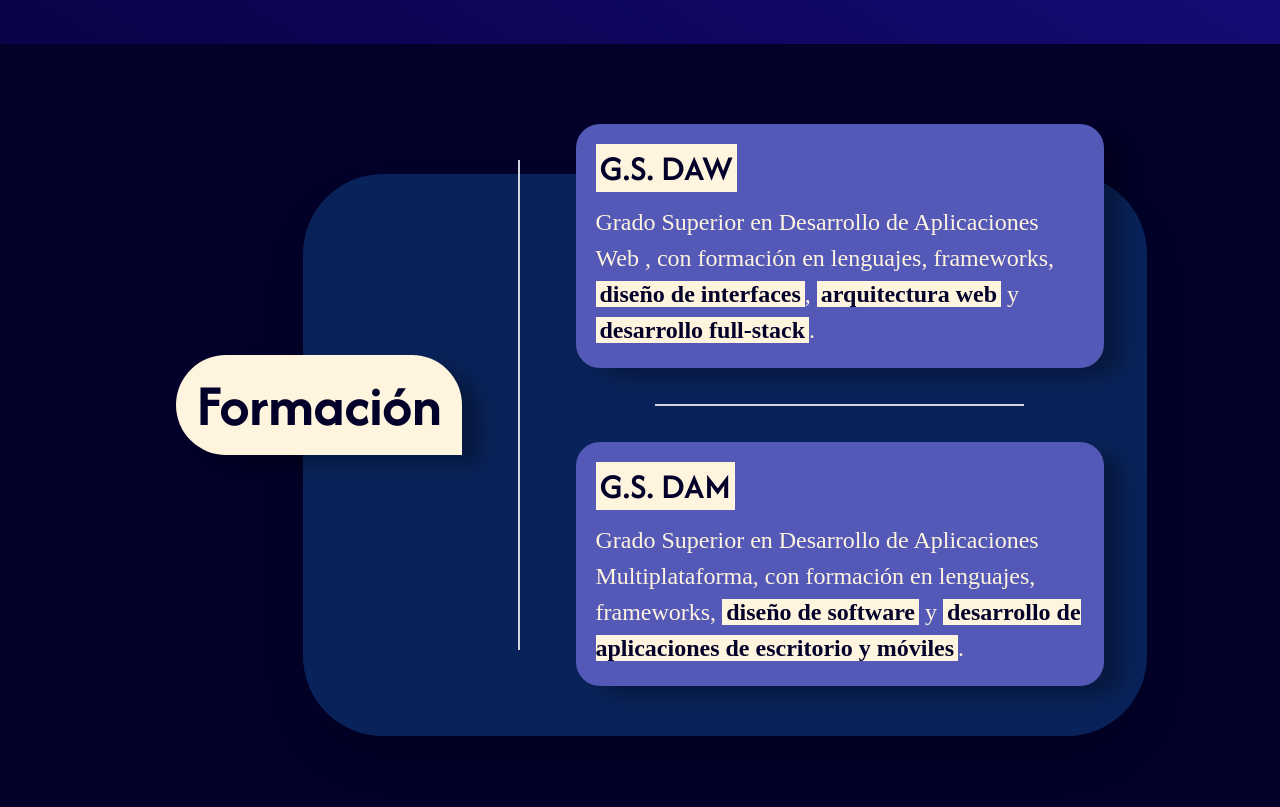
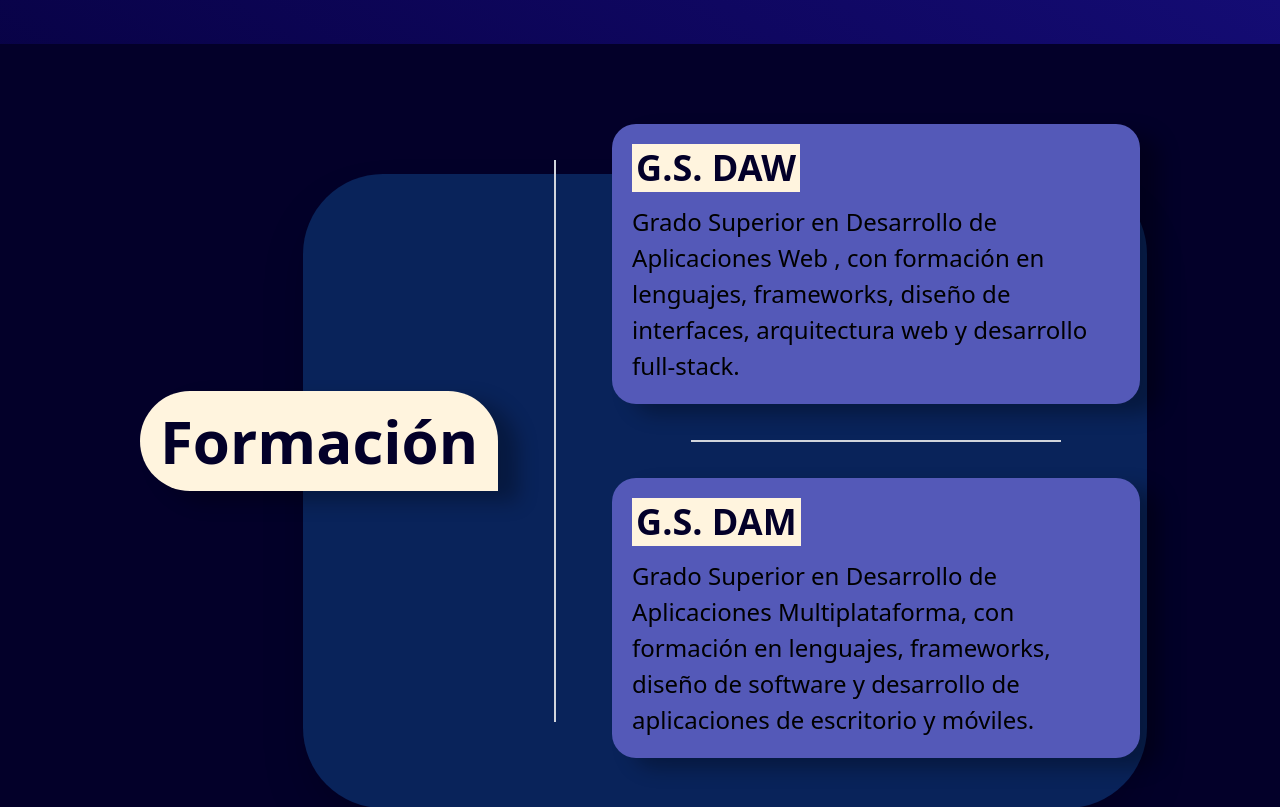
Before and after one commit to DanielMar82/Portafolio-DMR-React, a React (Vite) app: page / in a window 1280 px wide. Shown: the part 940-1747 px from the top of the page. Built offline with nearby package versions, Linux system fonts and the light colour scheme; a web font is replaced by a local one.

Commit message:
seguimos con pruebas

```diff
--- a/index.html
+++ b/index.html
@@ -3,8 +3,8 @@
   <head>
     <meta charset="UTF-8" />
     <!-- TODO: EN MOVIL MODO OSCURO SE SIGUE VIENDO MAL -->
-    <meta name="color-scheme" content="dark" />
-    <meta name="supported-color-schemes" content="dark" />
+    <meta name="color-scheme" content="light" />
+    <meta name="supported-color-schemes" content="light" />
 
     <link rel="icon" type="image" href="/logoPortfolio.png" />
     <meta name="viewport" />
--- a/src/components/Cursor/Cursor.tsx
+++ b/src/components/Cursor/Cursor.tsx
@@ -2,7 +2,6 @@ import { useEffect, useState } from "react";
 
 import "./Cursor.css";
 
-// TODO: CHECKEAR QUE EL CURSOR NO APARECE EN MOVIL
 // Componente cursor que se mueve con el cursor del ordenador
 
 const useHasHover = () => {
--- a/src/index.css
+++ b/src/index.css
@@ -1,5 +1,5 @@
 @import "tailwindcss";
-
+@media (prefers-color-scheme: dark) {
   #root {
     font-family: system-ui, Avenir, Helvetica, Arial, sans-serif;
     line-height: 1.5;
@@ -8,7 +8,7 @@
     height: 100%;
     margin: 0;
 
-  color-scheme: dark !important;
+    color-scheme: light !important;
     color: rgb(255, 244, 222);
     background-color: #fff4de;
 
@@ -20,16 +20,16 @@
     display: flex;
     flex-direction: column;
     justify-content: space-between;
-  /*TODO: TERMINADO cursor: none; */
+    cursor: none;
   }
 
   html {
-  color-scheme: dark !important;
+    color-scheme: light !important;
     background-color: #fff4de;
   }
 
   body {
-  color-scheme: dark !important;
+    color-scheme: light !important;
     background-color: #fff4de;
     margin: 0;
   }
@@ -100,3 +100,4 @@ p {
   .spanhighlight {
     @apply bg-[#fff4de] text-[#030029] font-bold px-1;
   }
+}
```
Lines whose indentation alone changed are shown as unchanged.
